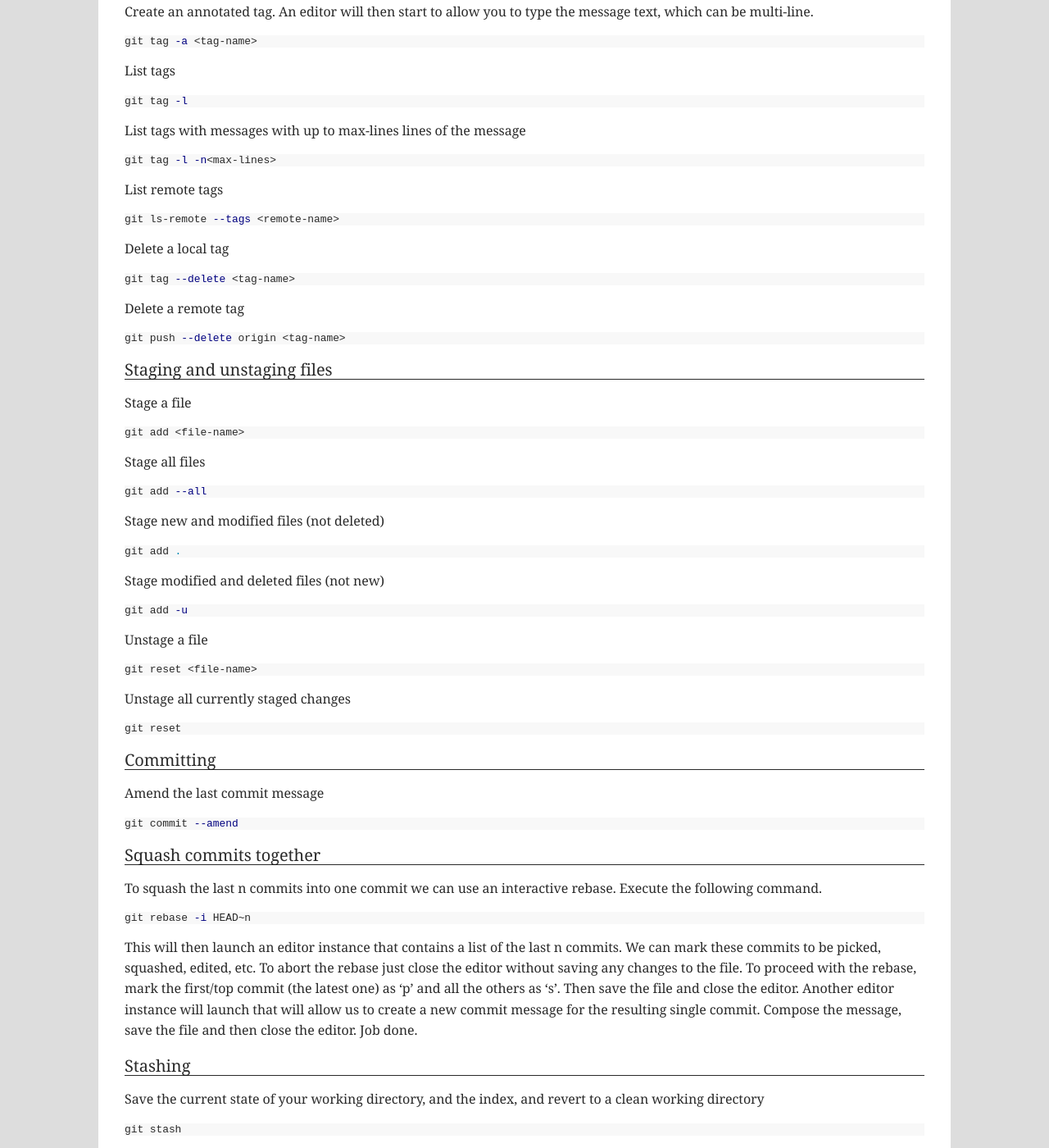
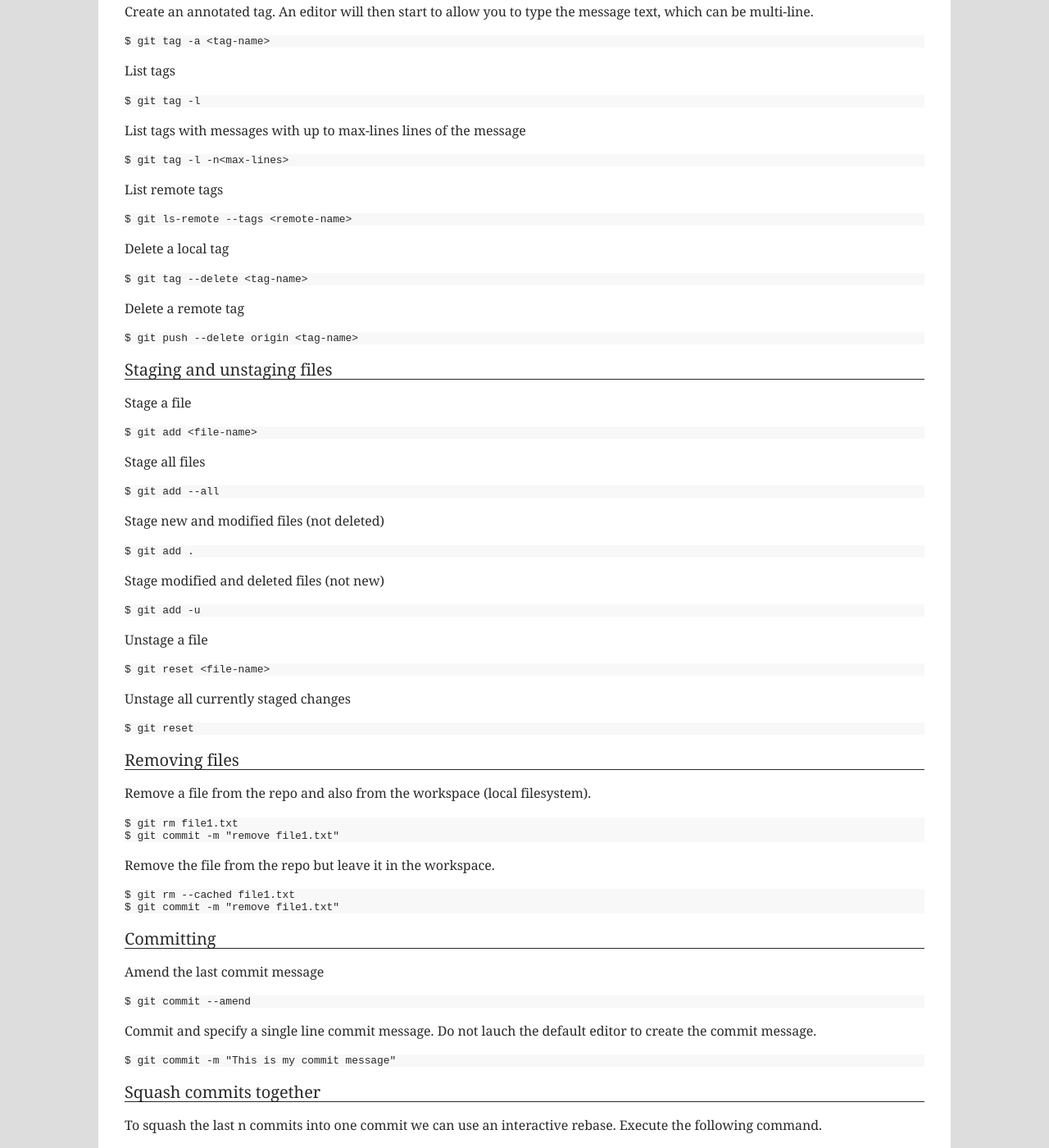
Before and after one commit to nalaseivad/captainginja.github.io, a Jekyll site: the page built from faqs/git.md, in a window 1280 px wide and 1400 px high, scrolled down 573 px. Shown: the whole window at 82% size. Built offline with Jekyll 4.4.1, drawn with Linux system fonts in a browser that asks for light colours; some of the changed text lies outside the part shown.

Commit message:
Adding a new FAQ for Bash; removing the Foo FAQ; A few edits to the Git FAQ.

````diff
--- a/faqs/git.md
+++ b/faqs/git.md
@@ -15,105 +15,127 @@
 
 Create a lightweight tag
 
-``` bash
-git tag <tag-name>
+```
+$ git tag <tag-name>
 ```
 
 Create an annotated tag with the message inline
 
-``` bash
-git tag -a <tag-name> -m <message>
+```
+$ git tag -a <tag-name> -m <message>
 ```
 
 Create an annotated tag.  An editor will then start to allow you to type the message text, which can be multi-line.
 
-``` bash
-git tag -a <tag-name>
+```
+$ git tag -a <tag-name>
 ```
 
 List tags
 
-``` bash
-git tag -l
+```
+$ git tag -l
 ```
 
 List tags with messages with up to max-lines lines of the message
 
-``` bash
-git tag -l -n<max-lines>
+```
+$ git tag -l -n<max-lines>
 ```
 
 List remote tags
 
-``` bash
-git ls-remote --tags <remote-name>
+```
+$ git ls-remote --tags <remote-name>
 ```
 
 
 Delete a local tag
 
-``` bash
-git tag --delete <tag-name>
+```
+$ git tag --delete <tag-name>
 ```
 
 Delete a remote tag
 
-``` bash
-git push --delete origin <tag-name>
+```
+$ git push --delete origin <tag-name>
 ```
 
 ## Staging and unstaging files
 
 Stage a file
 
-``` bash
-git add <file-name>
+```
+$ git add <file-name>
 ```
 
 Stage all files
 
-``` bash
-git add --all
+```
+$ git add --all
 ```
 
 Stage new and modified files (not deleted)
 
-``` bash
-git add .
+```
+$ git add .
 ```
 
 Stage modified and deleted files (not new)
 
-``` bash
-git add -u
+```
+$ git add -u
 ```
 
 Unstage a file
 
-``` bash
-git reset <file-name>
+```
+$ git reset <file-name>
 ```
 
 Unstage all currently staged changes
 
-``` bash
-git reset
+```
+$ git reset
+```
+
+## Removing files
+
+Remove a file from the repo and also from the workspace (local filesystem).
+
+```
+$ git rm file1.txt
+$ git commit -m "remove file1.txt"
+```
+
+Remove the file from the repo but leave it in the workspace.
+
+```
+$ git rm --cached file1.txt
+$ git commit -m "remove file1.txt"
 ```
 
 ## Committing
 
 Amend the last commit message
 
-``` bash
-git commit --amend
+```
+$ git commit --amend
+```
+
+Commit and specify a single line commit message.  Do not lauch the default editor to create the commit message.
+
+```
+$ git commit -m "This is my commit message"
 ```
 
 ## Squash commits together
 
 To squash the last n commits into one commit we can use an interactive rebase.  Execute the following command.
 
-``` bash
-git rebase -i HEAD~n
+```
+$ git rebase -i HEAD~n
 ```
 
 This will then launch an editor instance that contains a list of the last n commits.  We can mark these commits to be
@@ -126,86 +148,86 @@
 
 Save the current state of your working directory, and the index, and revert to a clean working directory
 
-``` bash
-git stash
+```
+$ git stash
 ```
 
 or equivalently ...
 
-``` bash
-git stash push
+```
+$ git stash push
 ```
 
 List all current stashes
 
-``` bash
-git stash list
+```
+$ git stash list
 ```
 
 Apply the latest stashed state back to your working directory but do not remove it from the stash list
 
-``` bash
-git stash apply
+```
+$ git stash apply
 ```
 
 Apply the latest stashed state back to your working directory and remove it from the stash list
 
-``` bash
-git stash pop
+```
+$ git stash pop
 ```
 
 Clear the stash list
 
-``` bash
-git stash clear
+```
+$ git stash clear
 ```
 
 ## Branching
 
 Create a branch.  Note that this just creates the branch, it doesn't automatically make if the current branch.
 
-``` bash
-git branch <branch-name>
+```
+$ git branch <branch-name>
 ```
 
 Switch to a branch
 
-``` bash
-git checkout <branch-name>
+```
+$ git checkout <branch-name>
 ```
 
 Delete a branch
 
-``` bash
-git branch -d <branch-name>
+```
+$ git branch -d <branch-name>
 ```
 
 List all branches
 
-``` bash
-git branch --list
+```
+$ git branch --list
 ```
 
 or equivalently ...
 
-``` bash
-git branch
+```
+$ git branch
 ```
 
 List all remote branches
 
-``` bash
-git branch --list -r
+```
+$ git branch --list -r
 ```
 
 or equivalently ...
 
-``` bash
-git branch -r
+```
+$ git branch -r
 ```
 
 Delete a remote branch
 
-``` bash
-git branch -d -r <branch-name>
 ```
+$ git branch -d -r <branch-name>
+```
````
Also changed, not shown: faqs/bash.md (added, +19 -0 lines), faqs/foo.md (deleted, +0 -8 lines).
